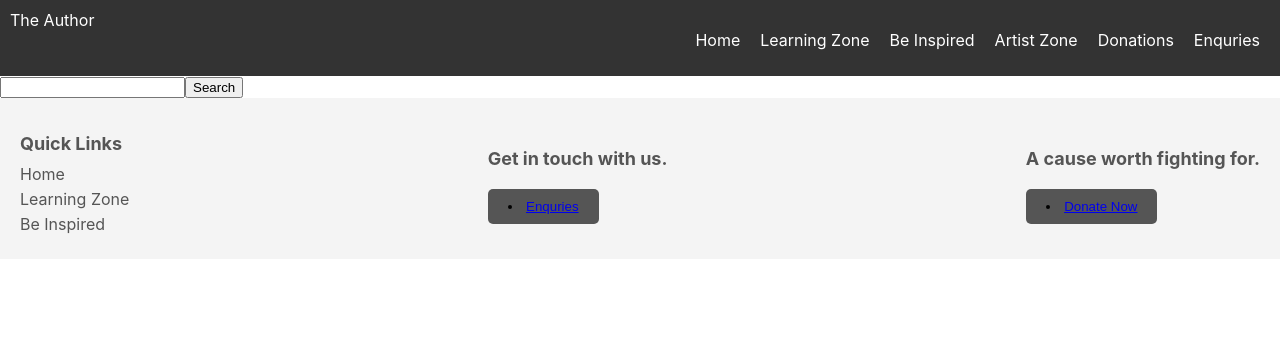
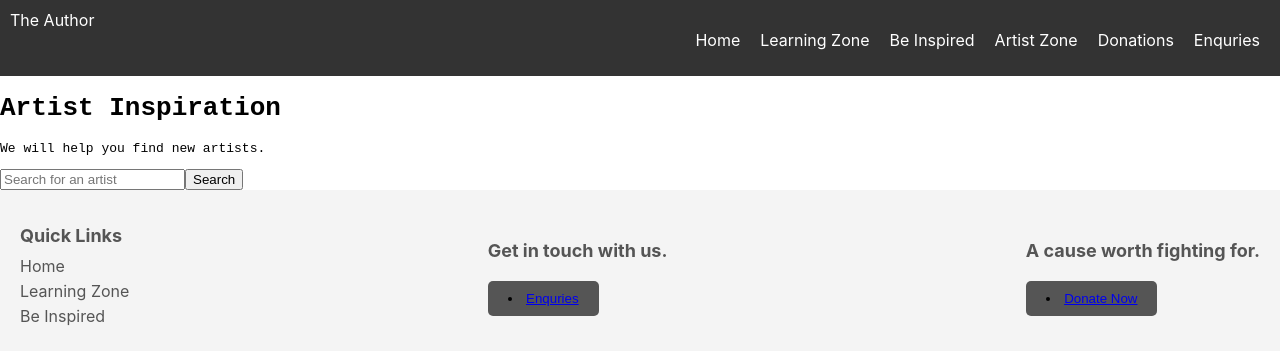
Before and after one commit to AllwinJWork/Music-Project, a React (Create React App) app: page /artist-auth in a window 1280 px wide. Shown: the top 364 px of the page. Built offline with nearby package versions, Linux system fonts and the light colour scheme.

Commit message:
added minor details for design

```diff
--- a/src/Components/ArtistSearch/ArtistSearch.css
+++ b/src/Components/ArtistSearch/ArtistSearch.css
@@ -3,3 +3,8 @@
   border-radius: 20px;
   padding: 5px;
 }
+
+.artist-search-container {
+
+    font-family: monospace;
+}
--- a/src/Components/ArtistSearch/ArtistSearch.tsx
+++ b/src/Components/ArtistSearch/ArtistSearch.tsx
@@ -1,24 +1,31 @@
-import React, { useState } from 'react'
-import './ArtistSearch.css'
+import React, { useState } from 'react';
+import './ArtistSearch.css';
 
 interface ArtistSearchProps {
   setArtistSearch: (artist: string) => void;
+}
 
-}
-const ArtistSearch = ({ setArtistSearch}:ArtistSearchProps) => {
-    const [searchQuery, setSearchQuery] = useState('')
-    const onChangeHandler = (e:React.ChangeEvent<HTMLInputElement>)   => {
-        setSearchQuery(e.target.value)
-    }
-    const onSubmitHandler= () => {
-        setArtistSearch(searchQuery)
-    }
+const ArtistSearch = ({ setArtistSearch }: ArtistSearchProps) => {
+  const [searchQuery, setSearchQuery] = useState('');
+
+  const onChangeHandler = (e: React.ChangeEvent<HTMLInputElement>) => {
+    setSearchQuery(e.target.value);
+  };
+
+  const onSubmitHandler = () => {
+    setArtistSearch(searchQuery);
+  };
+
   return (
-    <div>
-      <input type="text" onChange={onChangeHandler} />
-      <button onClick={onSubmitHandler}>Search</button>
+    <div className="artist-search-container">
+      <h1 className="title">Artist Inspiration</h1>
+      <p className="description">We will help you find new artists.</p>
+      <div className="search-bar">
+        <input type="text" value={searchQuery} onChange={onChangeHandler} placeholder="Search for an artist" />
+        <button onClick={onSubmitHandler}>Search</button>
+      </div>
     </div>
   );
-}
+};
 
-export default ArtistSearch
+export default ArtistSearch;
--- a/src/hooks/useRelatedArtists/useRelatedArtists.ts
+++ b/src/hooks/useRelatedArtists/useRelatedArtists.ts
@@ -1,4 +1,4 @@
-import React, { useEffect, useState } from "react";
+import { useEffect, useState } from "react";
 import { Artists } from "./Artists.types";
 
 const useRelatedArtists = (accessToken: string, artistId: string) => {
```
Also changed, not shown: src/Pages/ArtistZone.tsx (added, +47 -0 lines).
